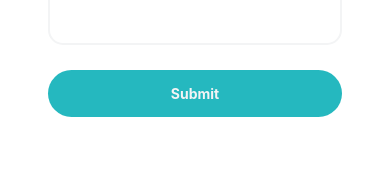
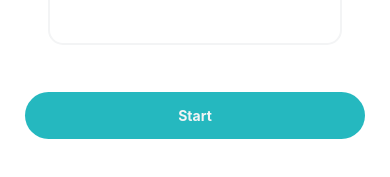
Before and after one commit to JIshanRandika/SL_Rideshare_V2_Tesing, a React Native app: screen /RegisterStep4 in a window 390 px wide. Shown: the part 543-720 px from the top of the page. Built offline with nearby package versions, Linux system fonts and the light colour scheme.

Commit message:
email verify popup

```diff
--- a/src/screens/personalDetailsScreen.js
+++ b/src/screens/personalDetailsScreen.js
@@ -1,13 +1,60 @@
 import * as React from 'react';
-import {Image, Text, View, SafeAreaView, ScrollView, TouchableOpacity, Button, TextInput} from 'react-native';
+import {
+    Image,
+    Text,
+    View,
+    SafeAreaView,
+    ScrollView,
+    TouchableOpacity,
+    Button,
+    TextInput,
+    StyleSheet, Modal, Alert,
+} from 'react-native';
 import {Colors} from '../constants/colors'
 import {FormItem} from 'react-native-form-component';
+import Passenger from '../assets/icons/Passenger';
 
 
 export default function PersonalDetailsScreen({navigation}) {
     const [occupation, setOccupation] = React.useState('');
     const [shortDescription, setShortDescription] = React.useState('');
     const [diseases, setDiseases] = React.useState('');
+
+    const [modalVisible, setModalVisible] = React.useState(false);
+
+    const styles = StyleSheet.create({
+        centeredView: {
+            flex: 1,
+            justifyContent: 'center',
+            alignItems: 'center',
+            marginTop: 22,
+        },
+        modalView: {
+            margin: 20,
+            backgroundColor: 'white',
+            borderRadius: 20,
+            padding: 35,
+            alignItems: 'center',
+            shadowColor: '#000',
+            shadowOffset: {
+                width: 0,
+                height: 2,
+            },
+            shadowOpacity: 0.25,
+            shadowRadius: 4,
+            elevation: 5,
+        },
+        blurredBackground: {
+            ...StyleSheet.absoluteFillObject,
+            backgroundColor: 'rgba(0, 0, 0, 0.5)', // Adjust the opacity as needed
+            zIndex: -1,
+        },
+    });
+
+    const handleStart = () => {
+        navigation.navigate('RegisterStep3');
+        setModalVisible(!modalVisible);
+    };
 
     return (
         <View style={{flex:1,backgroundColor: Colors.background}}>
@@ -67,10 +114,42 @@ export default function PersonalDetailsScreen({navigation}) {
                         </View>
 
 
+                        <View style={styles.centeredView}>
+                            <Modal
+                                animationType="slide"
+                                transparent={true}
+                                visible={modalVisible}
+                                onRequestClose={() => {
+                                    Alert.alert('Modal has been closed.');
+                                    setModalVisible(!modalVisible);
+                                }}>
+                                <View style={styles.centeredView}>
+                                    <View style={styles.modalView}>
+                                        <Passenger width={80}/>
+                                        <Text style={{fontWeight:'bold',color:Colors.colorE,marginVertical:10}}>Go to your Email account and click the
+                                            Email verification button to continue.</Text>
+                                        <View style={{flexDirection:'row'}}>
+                                            <TouchableOpacity onPress={()=>setModalVisible(!modalVisible)} style={{backgroundColor:Colors.colorA,padding:10,alignItems:'center',borderRadius:50,width:100,height:40,marginRight:15}}>
+                                                <Text style={{fontWeight:'bold',color:Colors.colorD}}>Back</Text>
+                                            </TouchableOpacity>
+                                            <TouchableOpacity onPress={handleStart} style={{backgroundColor:Colors.colorA,padding:10,alignItems:'center',borderRadius:50,width:100,height:40,marginLeft:15}}>
+                                                <Text style={{fontWeight:'bold',color:Colors.colorD}}>Resend</Text>
+                                            </TouchableOpacity>
+                                        </View>
 
-                        <TouchableOpacity onPress={()=>navigation.navigate('RegisterStep2')} style={{backgroundColor:Colors.colorA,padding:15,alignItems:'center',borderRadius:50}}>
-                            <Text style={{fontWeight:'bold',color:Colors.colorD}}>Submit</Text>
-                        </TouchableOpacity>
+                                    </View>
+                                </View>
+                                <View style={styles.blurredBackground} />
+                            </Modal>
+
+                            <TouchableOpacity onPress={() => setModalVisible(true)} style={{backgroundColor:Colors.colorA,padding:15,alignItems:'center',borderRadius:50,width:340}}>
+                                <Text style={{fontWeight:'bold',color:Colors.colorD}}>Start</Text>
+                            </TouchableOpacity>
+                        </View>
+
+                        {/*<TouchableOpacity onPress={()=>navigation.navigate('RegisterStep2')} style={{backgroundColor:Colors.colorA,padding:15,alignItems:'center',borderRadius:50}}>*/}
+                        {/*    <Text style={{fontWeight:'bold',color:Colors.colorD}}>Submit</Text>*/}
+                        {/*</TouchableOpacity>*/}
 
 
                     </View>
--- a/src/screens/registerVerifyNICCardScreen.js
+++ b/src/screens/registerVerifyNICCardScreen.js
@@ -42,26 +42,6 @@ export default function RegisterVerifyNICCardScreen({navigation}) {
             shadowOpacity: 0.25,
             shadowRadius: 4,
             elevation: 5,
-        },
-        button: {
-            borderRadius: 20,
-            padding: 10,
-            elevation: 2,
-        },
-        buttonOpen: {
-            backgroundColor: '#F194FF',
-        },
-        buttonClose: {
-            backgroundColor: '#2196F3',
-        },
-        textStyle: {
-            color: 'white',
-            fontWeight: 'bold',
-            textAlign: 'center',
-        },
-        modalText: {
-            marginBottom: 15,
-            textAlign: 'center',
         },
         blurredBackground: {
             ...StyleSheet.absoluteFillObject,
```
